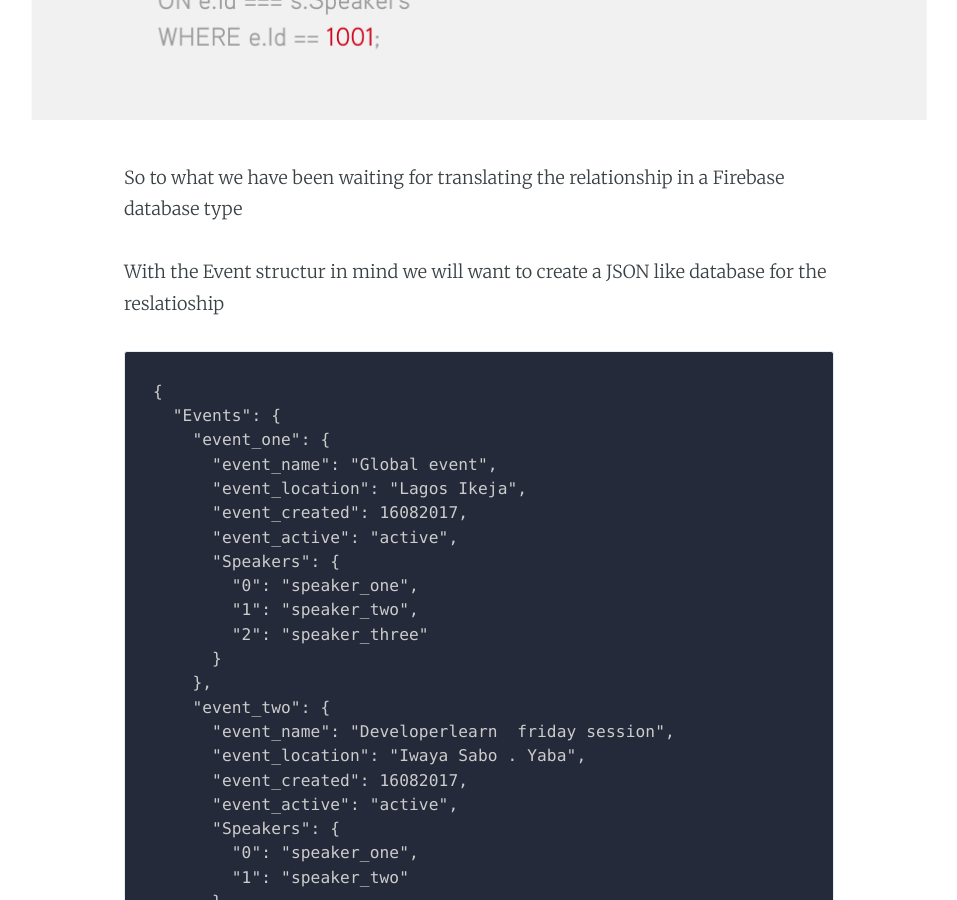
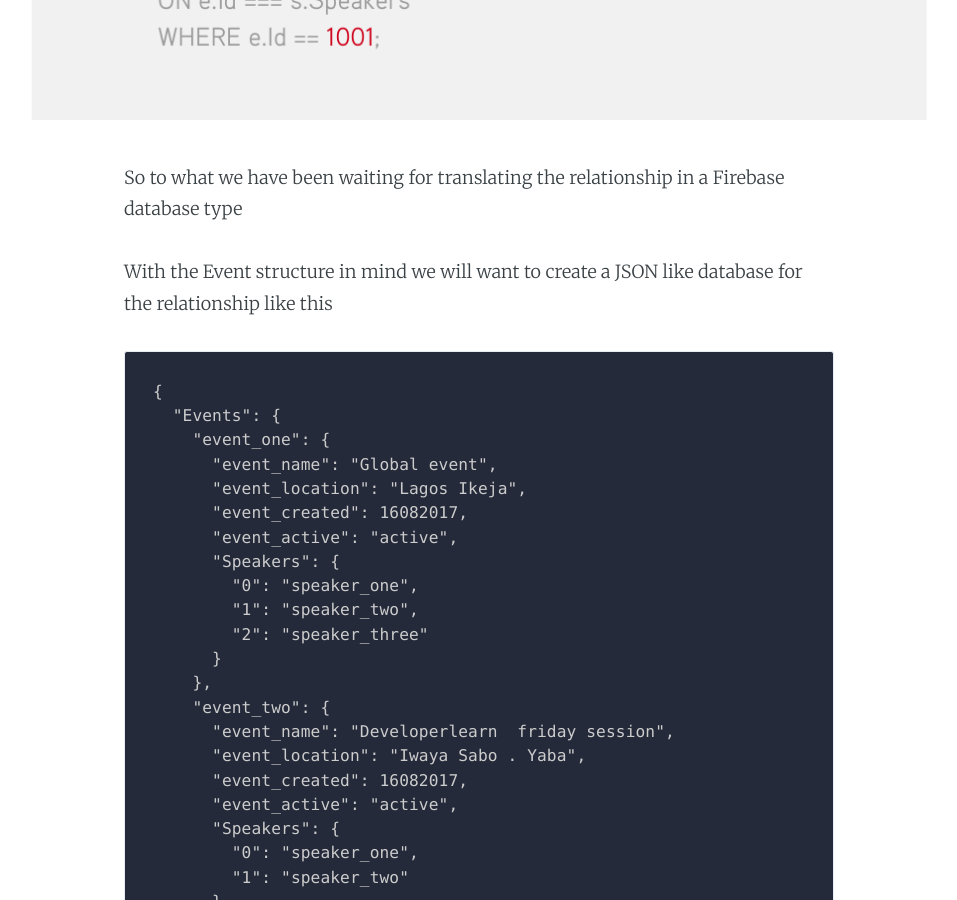
Before and after one commit to hurlatunde/hurlatunde.github.io, a Jekyll site: the page built from _posts/2017-09-15-firebase-database-for-sql-developers-2.md, in a window 1280 px wide and 900 px high, scrolled down 1916 px. Shown: the whole window, without its empty margins (161-1118 px from the left). Built offline with Jekyll 4.4.1, drawn with Linux system fonts in a browser that asks for light colours; nearby versions of some CDN libraries; comment, search, counter and statistics services are not loaded.

Commit message:
uploading error fix and typo fixes

```diff
--- a/_posts/2017-09-15-firebase-database-for-sql-developers-2.md
+++ b/_posts/2017-09-15-firebase-database-for-sql-developers-2.md
@@ -34,7 +34,7 @@ To retrieve data from the SQL database image above the query will go as follow
 
 So to what we have been waiting for translating the relationship in a Firebase database type
 
-With the Event structur in mind we will want to create a JSON like database for the reslatioship
+With the Event structure in mind we will want to create a JSON like database for the relationship like this
 
 {% highlight json %}
 {
```
